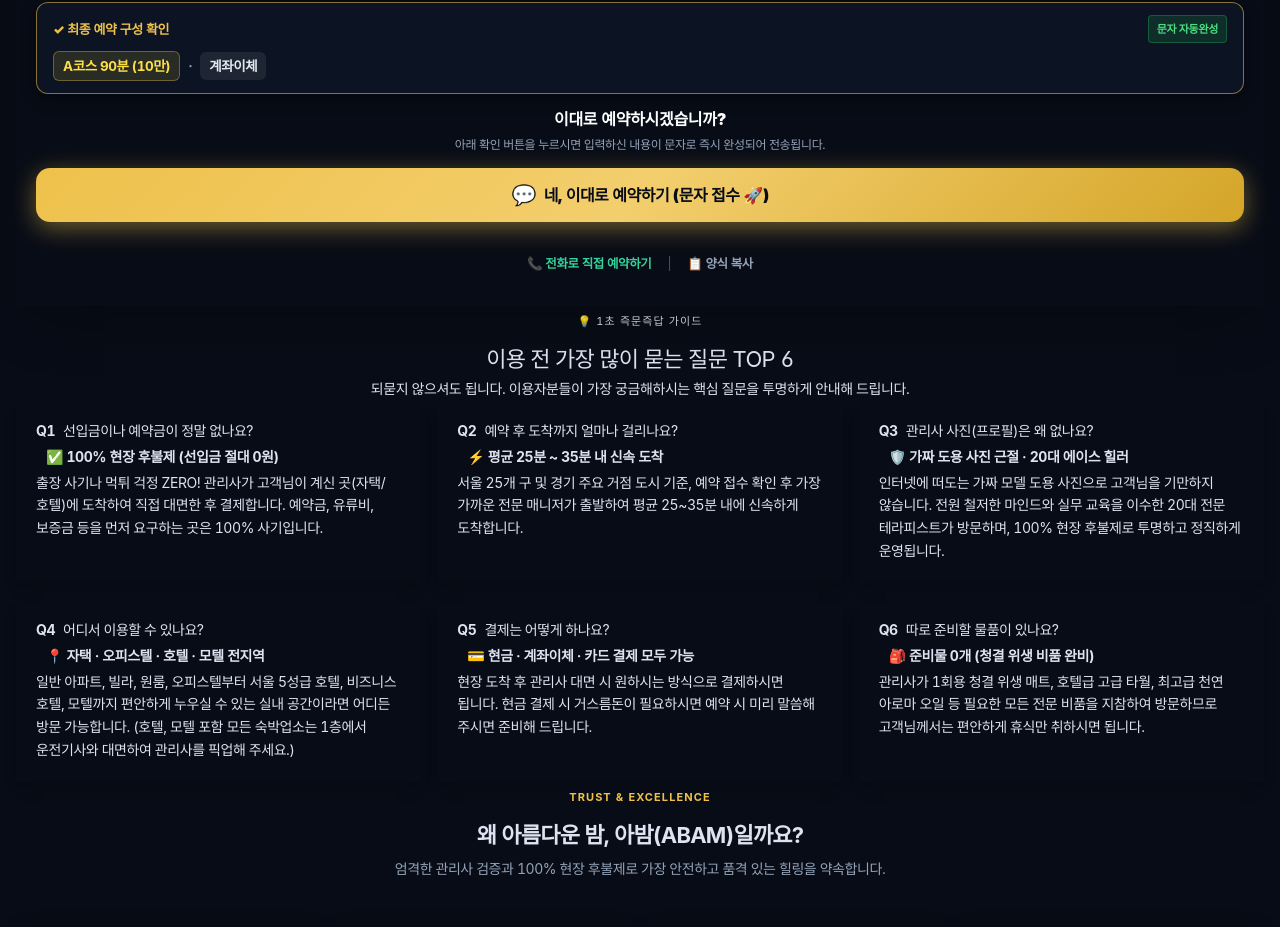
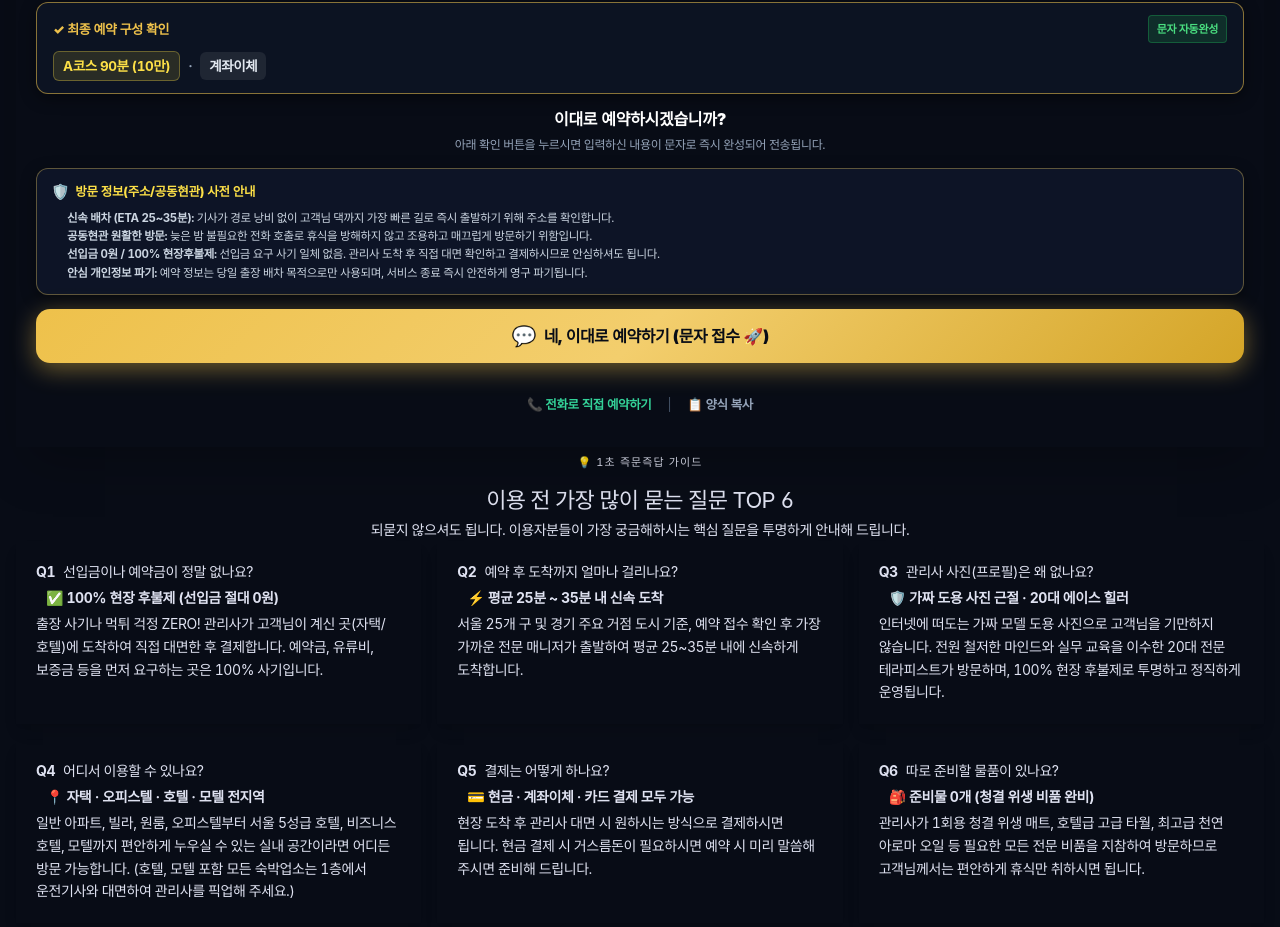
Before and after one commit to yjh01270404-glitch/abam-kr, a Next.js app: page / in a window 1280 px wide. Shown: the part 3366-4293 px from the top of the page. Built offline with nearby package versions, Linux system fonts and the light colour scheme; a web font is replaced by a local one.

Commit message:
feat: add visit address and entrance justification guide box before booking confirmation

```diff
--- a/src/components/AbamLanding.tsx
+++ b/src/components/AbamLanding.tsx
@@ -1585,6 +1585,30 @@ export default function AbamLanding({ c, areaLinks }: { c: LandingContent; areaL
                       </p>
                     </div>
 
+                    {/* 개인정보 사전 안내: 왜 주소 및 공동현관을 알려주셔야 하는지 */}
+                    <div style={{
+                      backgroundColor: 'rgba(15, 23, 42, 0.85)',
+                      border: '1.5px solid rgba(245, 208, 97, 0.35)',
+                      borderRadius: '12px',
+                      padding: '12px 14px',
+                      marginBottom: '14px',
+                      textAlign: 'left',
+                      boxShadow: '0 4px 15px rgba(0, 0, 0, 0.4)'
+                    }}>
+                      <div style={{ display: 'flex', alignItems: 'center', gap: '6px', marginBottom: '6px' }}>
+                        <span style={{ fontSize: '15px' }}>🛡️</span>
+                        <span style={{ color: '#FDE047', fontSize: '12.5px', fontWeight: 800, letterSpacing: '-0.3px' }}>
+                          방문 정보(주소/공동현관) 사전 안내
+                        </span>
+                      </div>
+                      <ul style={{ margin: 0, paddingLeft: '16px', color: '#cbd5e1', fontSize: '11.5px', lineHeight: 1.6 }}>
+                        <li><strong>신속 배차 (ETA 25~35분):</strong> 기사가 경로 낭비 없이 고객님 댁까지 가장 빠른 길로 즉시 출발하기 위해 주소를 확인합니다.</li>
+                        <li><strong>공동현관 원활한 방문:</strong> 늦은 밤 불필요한 전화 호출로 휴식을 방해하지 않고 조용하고 매끄럽게 방문하기 위함입니다.</li>
+                        <li><strong>선입금 0원 / 100% 현장후불제:</strong> 선입금 요구 사기 일체 없음. 관리사 도착 후 직접 대면 확인하고 결제하시므로 안심하셔도 됩니다.</li>
+                        <li><strong>안심 개인정보 파기:</strong> 예약 정보는 당일 출장 배차 목적으로만 사용되며, 서비스 종료 즉시 안전하게 영구 파기됩니다.</li>
+                      </ul>
+                    </div>
+
                     {/* 3. 명확한 대형 확인 버튼 (문자 예약 전환) */}
                     <button
                       type="submit"
```
